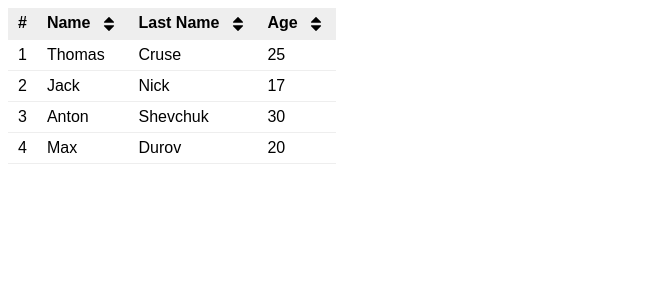
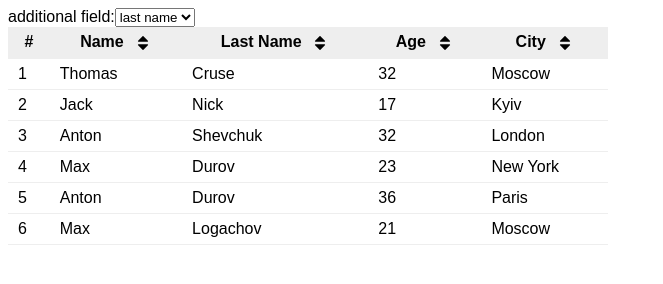
Before and after one commit to muravey3331/test-task-table, a React app: page / in a window 1280 px wide. Shown: the whole page, without its empty margins (0-663 px from the left). Built offline with nearby package versions, Linux system fonts and the light colour scheme.

Commit message:
added sort by 2 columns

```diff
--- a/src/components/Table.js
+++ b/src/components/Table.js
@@ -9,14 +9,21 @@ class Table extends Component {
         super(props);
         this.state = {
             sortedCol: "",
+            secondSortedCol: 1,
             sortType: ""
         };
         this.sortTable = this.sortTable.bind(this);
         this.setSortParams = this.setSortParams.bind(this);
+        this.handleSelectChange = this.handleSelectChange.bind(this);
         this.headers = this.props.data.headers;
         this.data = this.props.data.data
     }
-
+    handleSelectChange(e){
+        this.setState({
+            secondSortedCol: e.target.value
+        });
+        this.sortTable();
+    }
     setSortParams(index) {
         if (!this.state.sortType || this.state.sortType === 'desc' || this.state.sortedCol !== index) {
             this.setState(
@@ -37,13 +44,13 @@ class Table extends Component {
 
     sortTable() {
         if (this.state.sortedCol !== '' && this.state.sortType !== '') {
-            const {sortType, sortedCol} = this.state;
+            const {sortType, sortedCol, secondSortedCol} = this.state;
             this.data.sort((a, b) => {
                 switch (sortType) {
                     case 'asc':
-                        return (a[sortedCol] < b[sortedCol]) ? -1 : (a[sortedCol] > b[sortedCol]) ? 1 : 0;
+                        return (a[sortedCol] > b[sortedCol]) - (a[sortedCol] < b[sortedCol]) || (a[secondSortedCol] > b[secondSortedCol]) - (a[secondSortedCol] < b[secondSortedCol]);
                     case 'desc':
-                        return (a[sortedCol] > b[sortedCol]) ? -1 : (a[sortedCol] < b[sortedCol]) ? 1 : 0;
+                        return (a[sortedCol] < b[sortedCol]) - (a[sortedCol] > b[sortedCol]) || (a[secondSortedCol] < b[secondSortedCol]) - (a[secondSortedCol] > b[secondSortedCol]);
                     default:
                         return 0;
                 }
@@ -53,8 +60,15 @@ class Table extends Component {
 
     render() {
         this.sortTable();
+
+
         return (
-            <div>
+            <div><span>additional field:</span>
+                <select name="" defaultValue={1} onChange={this.handleSelectChange}>
+                    {this.headers.map((item, index)=>{
+                        return (<option key={index} value={index} disabled={index === this.state.sortedCol}>{item}</option>)
+                    })}
+                </select>
                 <table>
                     <TableHeaders headers={this.headers}
                                   setSortParams={this.setSortParams}
--- a/src/index.css
+++ b/src/index.css
@@ -12,7 +12,8 @@ li{
   outline: none;
 }
 table{
-  /*width: 100%;*/
+  width: 100%;
+  max-width: 600px;
   border-collapse: collapse;
 
 }
@@ -36,6 +37,9 @@ th{
   background: no-repeat center;
   background-size: contain;
 }
+.sort:hover{
+  cursor: pointer;
+}
 .default{
   background-image: url(images/sort-arrows.svg);
   background-size: 80%;
--- a/src/index.js
+++ b/src/index.js
@@ -5,12 +5,14 @@ import './index.css';
 import Table from './components/Table';
 
 const initialState = {
-    headers: ['name', 'last name', 'age'],
+    headers: ['name', 'last name', 'age', 'city'],
     data: [
-        ['Thomas', 'Cruse', 25],
-        ['Jack', 'Nick', 17],
-        ['Anton', 'Shevchuk', 30],
-        ['Max', 'Durov', 20]
+        ['Thomas', 'Cruse', 32, 'Moscow'],
+        ['Jack', 'Nick', 17, 'Kyiv'],
+        ['Anton', 'Shevchuk', 32, 'London'],
+        ['Max', 'Durov', 23, 'New York'],
+        ['Anton', 'Durov', 36, 'Paris'],
+        ['Max', 'Logachov', 21, 'Moscow']
     ]
 };
 
```
Also changed, not shown: 2 other files.
